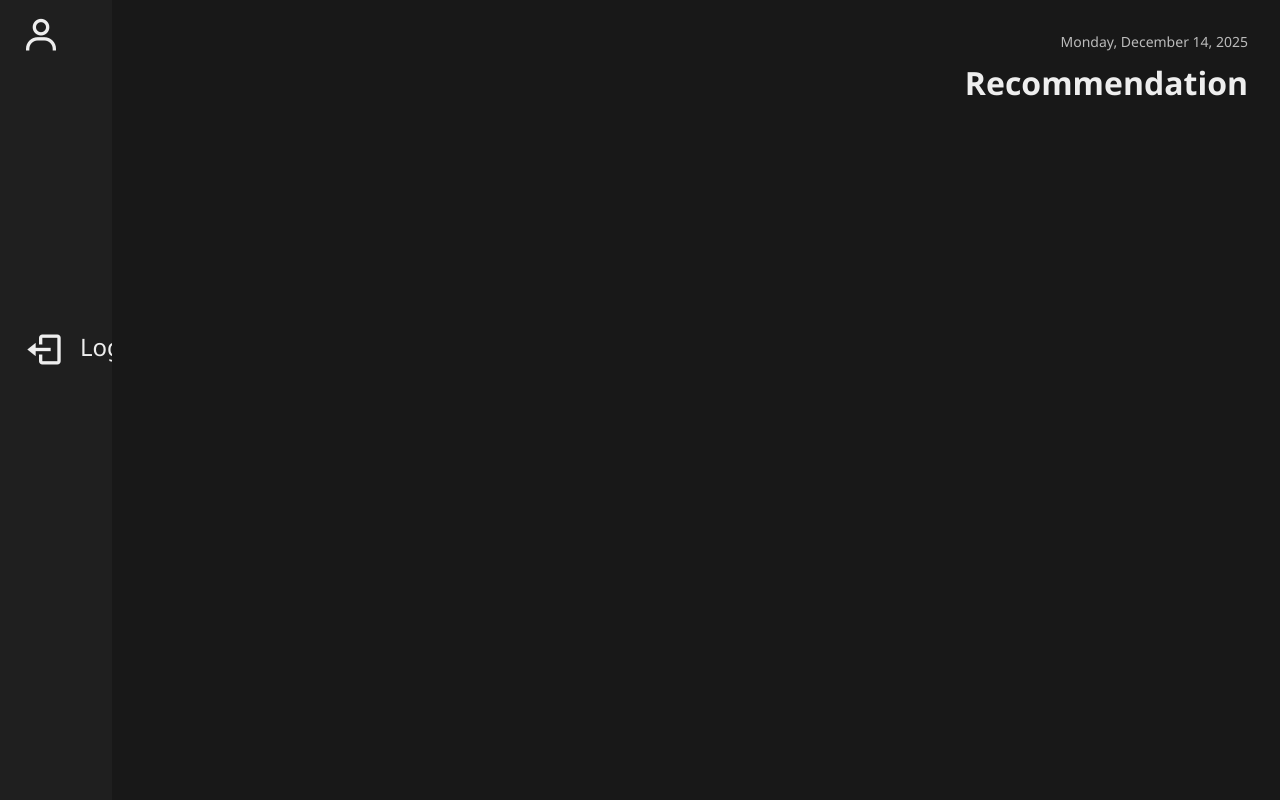
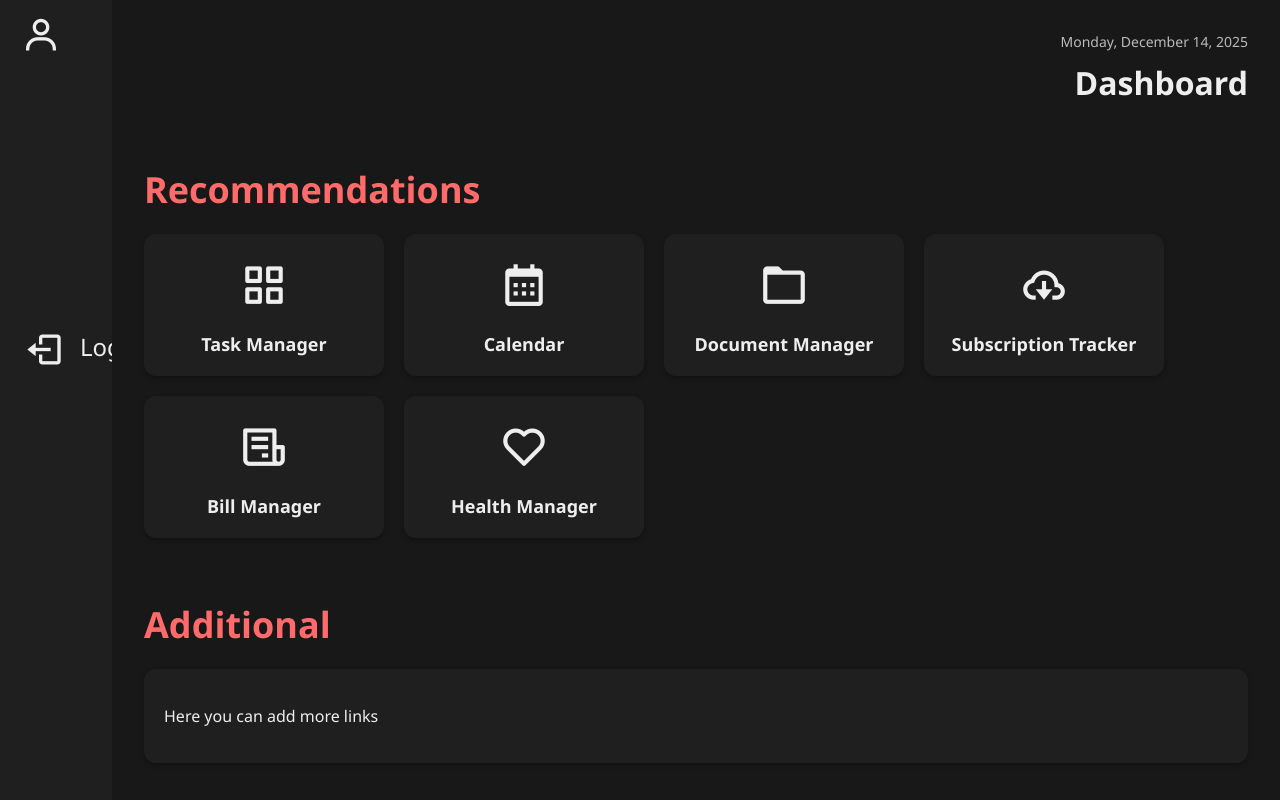
Before and after one commit to Dhananjay625/LifeFlow, a Django app: page /dashboard/ in a window 1280 px wide. Run offline with Django 4.2, Linux system fonts and the light colour scheme; a user stored in the database is signed in.

Commit message:
Dashboard updates

```diff
--- a/LifeFlow/main/static/index.css
+++ b/LifeFlow/main/static/index.css
@@ -655,3 +655,67 @@
 .logout-btn a i {
   font-size: 2.5rem;
 }
+
+/* Dashboard page */
+.recommendation {
+  margin-bottom: 2rem;
+}
+
+.recommendation h2 {
+  font-size: 36px;
+  color: var(--primary-color);
+  margin-bottom: 20px;
+}
+
+.widgets {
+  display: flex;
+  flex-wrap: wrap;
+  gap: 20px;
+}
+
+.widget-item {
+  background: var(--background-light);
+  padding: 20px;
+  border-radius: 12px;
+  width: 200px;
+  text-align: center;
+  box-shadow: 0 2px 5px rgba(0, 0, 0, 0.3);
+  transition: transform 0.3s, background 0.3s;
+}
+
+.widget-item:hover {
+  transform: translateY(-5px);
+  background: var(--primary-color);
+  color: #FFFFFF;
+}
+
+.widget-item a {
+  text-decoration: none;
+  color: inherit;
+  display: flex;
+  flex-direction: column;
+  align-items: center;
+}
+
+.widget-icon {
+  font-size: 50px;
+  margin-bottom: 10px;
+}
+
+.widget-text {
+  font-size: 18px;
+  font-weight: bold;
+}
+
+.additional h2 {
+  font-size: 36px;
+  color: var(--primary-color);
+  margin-bottom: 20px;
+}
+
+.additional-content {
+  background: var(--background-light);
+  padding: 20px;
+  border-radius: 12px;
+  box-shadow: 0 2px 5px rgba(0, 0, 0, 0.3);
+}
--- a/LifeFlow/main/templates/dashboard.html
+++ b/LifeFlow/main/templates/dashboard.html
@@ -21,11 +21,86 @@
                 </a>
             </div>
         </aside>
+        <!--Main content-->
         <main class="content">
             <header class="header-right">
                 <div class="date">Monday, December 14, 2025</div>
-                <h1>Recommendation</h1>
+                <h1>Dashboard</h1>
             </header>
+
+            <!--Recommendation Section-->
+            <section class="recommendation">
+                <h2>Recommendations</h2>
+                <div class="widgets">
+                    <!--Task Manager-->
+                    <div class="widget-item">
+                        <a href="TaskManager.html">
+                            <div class="widget-icon">
+                                <i class="bx bx-grid-alt"></i>
+                            </div>
+                            <div class="widget-text">Task Manager</div>
+                        </a>
+                    </div>
+
+                    <!--Calendar-->
+                    <div class="widget-item">
+                        <a href="calender.html">
+                            <div class="widget-icon">
+                                <i class="bx bx-calendar"></i>
+                            </div>
+                            <div class="widget-text">Calendar</div>
+                        </a>
+                    </div>
+
+                    <!--Document Manager-->
+                    <div class="widget-item">
+                        <a href="DocumentStorage.html">
+                            <div class="widget-icon">
+                                <i class="bx bx-folder"></i>
+                            </div>
+                            <div class="widget-text">Document Manager</div>
+                        </a>
+                    </div>
+
+                    <!--Subscription Tracker-->
+                    <div class="widget-item">
+                        <a href="Subscription.html">
+                            <div class="widget-icon">
+                                <i class="bx bx-cloud-download"></i>
+                            </div>
+                            <div class="widget-text">Subscription Tracker</div>
+                        </a>
+                    </div>
+
+                    <!--Bill Manager-->
+                    <div class="widget-item">
+                        <a href="BillManager.html">
+                            <div class="widget-icon">
+                                <i class="bx bx-receipt"></i>
+                            </div>
+                            <div class="widget-text">Bill Manager</div>
+                        </a>
+                    </div>
+
+                    <!--Health Manager-->
+                    <div class="widget-item">
+                        <a href="healthManager.html">
+                            <div class="widget-icon">
+                                <i class="bx bx-heart"></i>
+                            </div>
+                            <div class="widget-text">Health Manager</div>
+                        </a>
+                    </div>
+                </div>
+            </section>
+
+            <!--Additional Section-->
+            <section class="additional">
+                <h2>Additional</h2>
+                <div class="additional-content">
+                    <p>Here you can add more links</p>
+                </div>
+            </section>
         </main>
     </div>
 </body>
```
Also changed, not shown: 1 other file.
